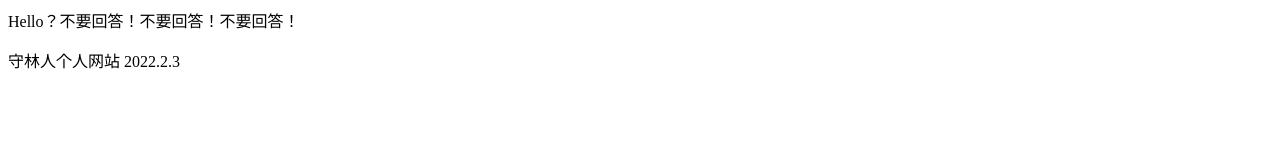
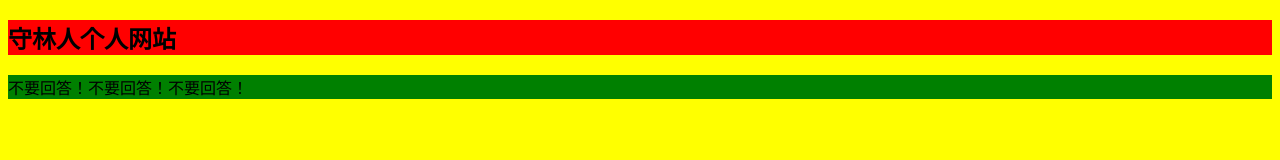
Before and after one commit to lovefirewatch/lovefirewatch.github.io, a plain HTML site: page index.html in a window 1280 px wide. Drawn offline with Linux system fonts and the light colour scheme.

Commit message:
Update index.html

```diff
--- a/index.html
+++ b/index.html
@@ -1,2 +1,11 @@
-<p>Hello？不要回答！不要回答！不要回答！</p>
-<p>守林人个人网站  2022.2.3 </p>
+<!DOCTYPE html>
+<html>
+<head>
+<meta charset="utf-8">
+<title>firewatch(lovefirewatch.github.io)</title>
+</head>
+<body style="background-color:yellow;">
+<h2 style="background-color:red;">守林人个人网站</h2>
+<p style="background-color:green;">不要回答！不要回答！不要回答！</p>
+</body>
+</html>
```
